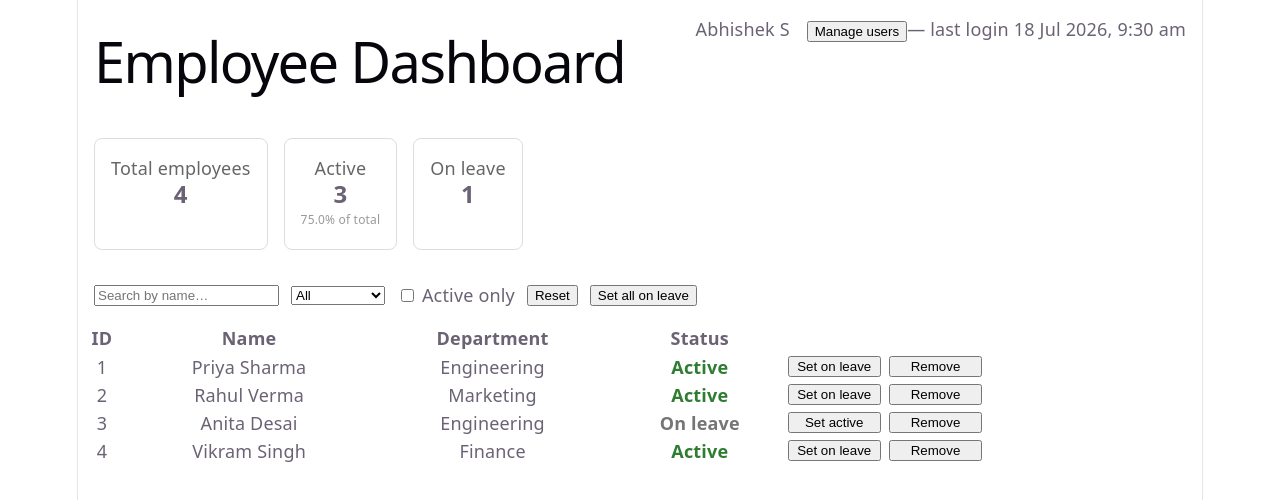
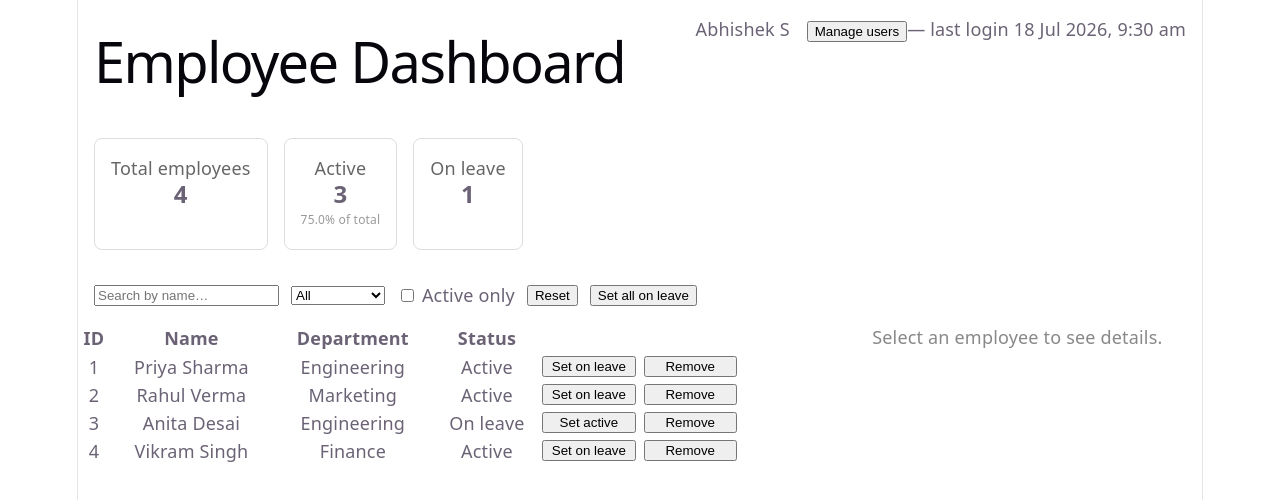
Before and after one commit to abhisinghdev03/employee-dashboard, a React (Vite) app: page / in a window 1280 px wide. Shown: the top 500 px of the page. Built offline with nearby package versions, Linux system fonts and the light colour scheme.

Commit message:
feat: master-detail employee view via lifted selection state

```diff
--- a/src/App.jsx
+++ b/src/App.jsx
@@ -1,6 +1,7 @@
 import Header from "./components/Header.jsx";
 import StatsSection from "./components/StatsSection.jsx";
 import EmployeeList from "./components/EmployeeList.jsx";
+import EmployeeDetail from "./components/EmployeeDetail.jsx"
 import { useState } from "react";
 
 function App() {
@@ -30,6 +31,15 @@ function App() {
   .filter(e =>
     `${e.firstName} ${e.lastName}`.toLowerCase().includes(query.trim().toLowerCase())
   );
+
+  const [selectedId, setSelectedId] = useState(null);
+
+  // Derived — the selected employee object, found by id. NOT separate state.
+  const selectedEmployee = employees.find(e => e.id === selectedId) ?? null;
+
+  function handleSelect(id) {
+    setSelectedId(id);
+  }
 
   function handleQueryChange(e) {
     setQuery(e.target.value);
@@ -90,11 +100,20 @@ function App() {
       </div>
 
       {/* --------- EMPLOYEE TABLE --------- */}
-      <EmployeeList
-        employees={visibleEmployees}
-        onRemove={handleRemove}
-        onToggleActive={handleToggleActive}
-        />
+      <div style={{ display: "flex", gap: 16 }}>
+        <div style={{ flex: 2 }}>
+          <EmployeeList
+            employees={visibleEmployees}
+            selectedId={selectedId}
+            onSelect={handleSelect}
+            onRemove={handleRemove}
+            onToggleActive={handleToggleActive}
+          />
+        </div>
+        <div style={{ flex: 1 }}>
+          <EmployeeDetail employee={selectedEmployee} />
+        </div>
+      </div>
     </>
   );
 }
--- /dev/null
+++ b/src/components/EmployeeDetail.jsx
@@ -0,0 +1,14 @@
+function EmployeeDetail({ employee }) {
+  if (!employee) return <p style={{ color: "#888" }}>Select an employee to see details.</p>;
+
+  return (
+    <div style={{ border: "1px solid #ddd", borderRadius: 8, padding: 16 }}>
+      <h3>{employee.firstName} {employee.lastName}</h3>
+      <p>ID: {employee.id}</p>
+      <p>Department: {employee.department}</p>
+      <p>Status: {employee.active ? "Active" : "On leave"}</p>
+    </div>
+  );
+}
+
+export default EmployeeDetail;
--- a/src/components/EmployeeList.jsx
+++ b/src/components/EmployeeList.jsx
@@ -1,6 +1,6 @@
 import EmployeeRow from "./EmployeeRow";
 
-function EmployeeList({ employees = [], isLoading = false, error = null, onRemove, onToggleActive }) {
+function EmployeeList({ employees = [], isLoading = false, error = null, selectedId, onSelect ,onRemove, onToggleActive }) {
   if (isLoading) return <p>Loading employees…</p>;
   if (error) return <p style={{ color: "crimson" }}>Failed to load: {error}</p>;
   if (employees.length === 0) return <p>No employees found.</p>;
@@ -17,6 +17,8 @@ function EmployeeList({ employees = [], isLoading = false, error = null, onRemov
           <EmployeeRow
             key={emp.id}
             employee={emp}
+            isSelected={emp.id === selectedId}
+            onSelect={onSelect}
             onRemove={onRemove}
             onToggleActive={onToggleActive}/>
         ))}
--- a/src/components/EmployeeRow.jsx
+++ b/src/components/EmployeeRow.jsx
@@ -1,32 +1,24 @@
-function EmployeeRow({ employee, onRemove, onToggleActive }) {
+function EmployeeRow({ employee, isSelected, onSelect, onRemove, onToggleActive }) {
   return (
-    <tr>
+    <tr
+      onClick={() => onSelect(employee.id)}
+      style={{ background: isSelected ? "#eef2ff" : "", cursor: "pointer" }}
+    >
       <td>{employee.id}</td>
+      <td>{employee.firstName} {employee.lastName}</td>
+      <td>{employee.department}</td>
+      <td>{employee.active ? "Active" : "On leave"}</td>
       <td>
-        {employee.firstName} {employee.lastName}
-      </td>
-      <td>{employee.department}</td>
-      <td>
-        <span
-          style={{
-            color: employee.active ? "#2e7d32" : "#757575",
-            fontWeight: 600,
-          }}
-        >
-          {employee.active ? "Active" : "On leave"}
-        </span>
-      </td>
-      <td>
-        <div style={{ display: "flex", gap: "8px" }}>
+        <div style={{ display: "flex", gap: 8 }}>
           <button
             style={{ width: "7em" }}
-            onClick={() => onToggleActive(employee.id)}
+            onClick={(e) => { e.stopPropagation(); onToggleActive(employee.id); }}
           >
             {employee.active ? "Set on leave" : "Set active"}
           </button>
           <button
             style={{ width: "7em" }}
-            onClick={() => onRemove(employee.id)}
+            onClick={(e) => { e.stopPropagation(); onRemove(employee.id); }}
           >
             Remove
           </button>
```
